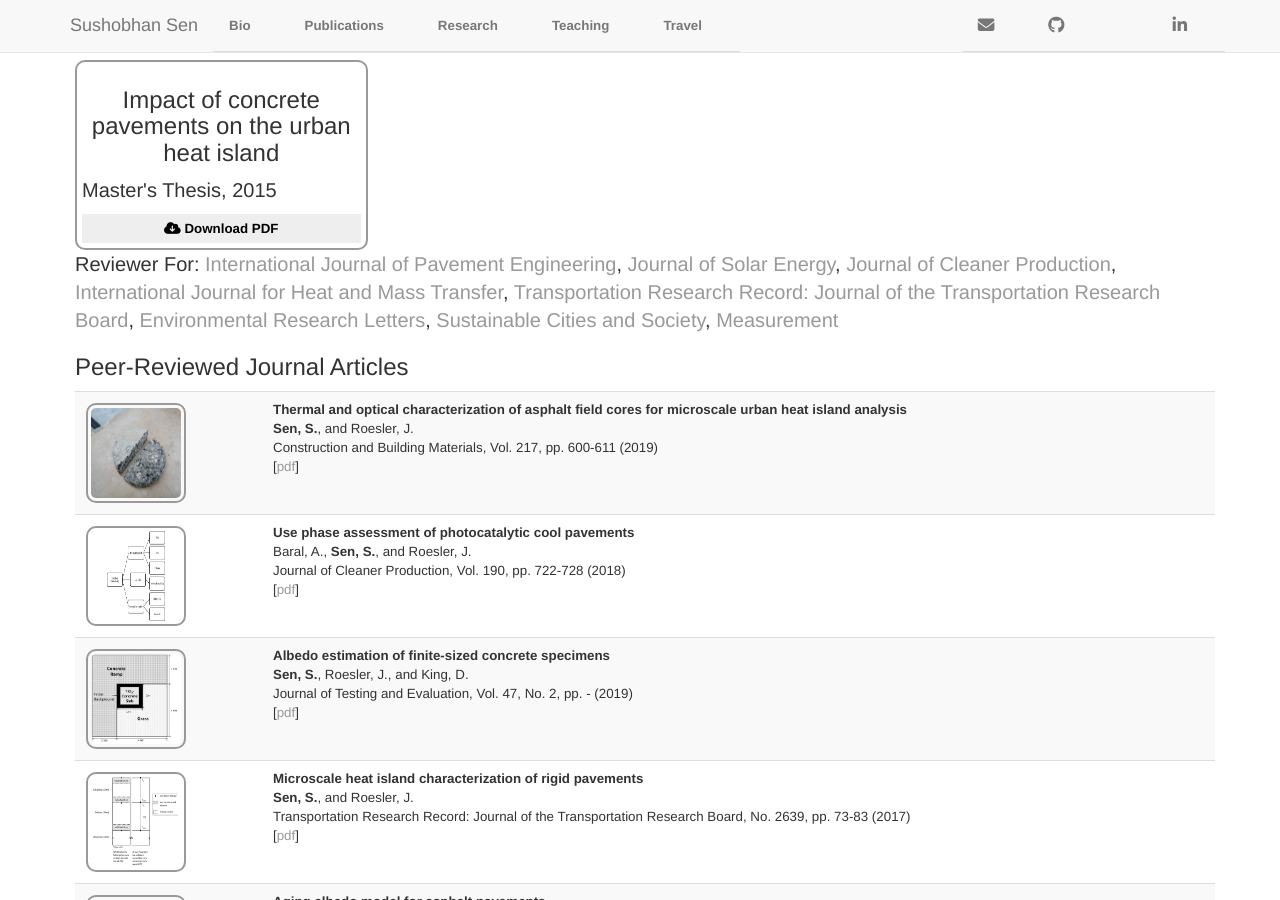
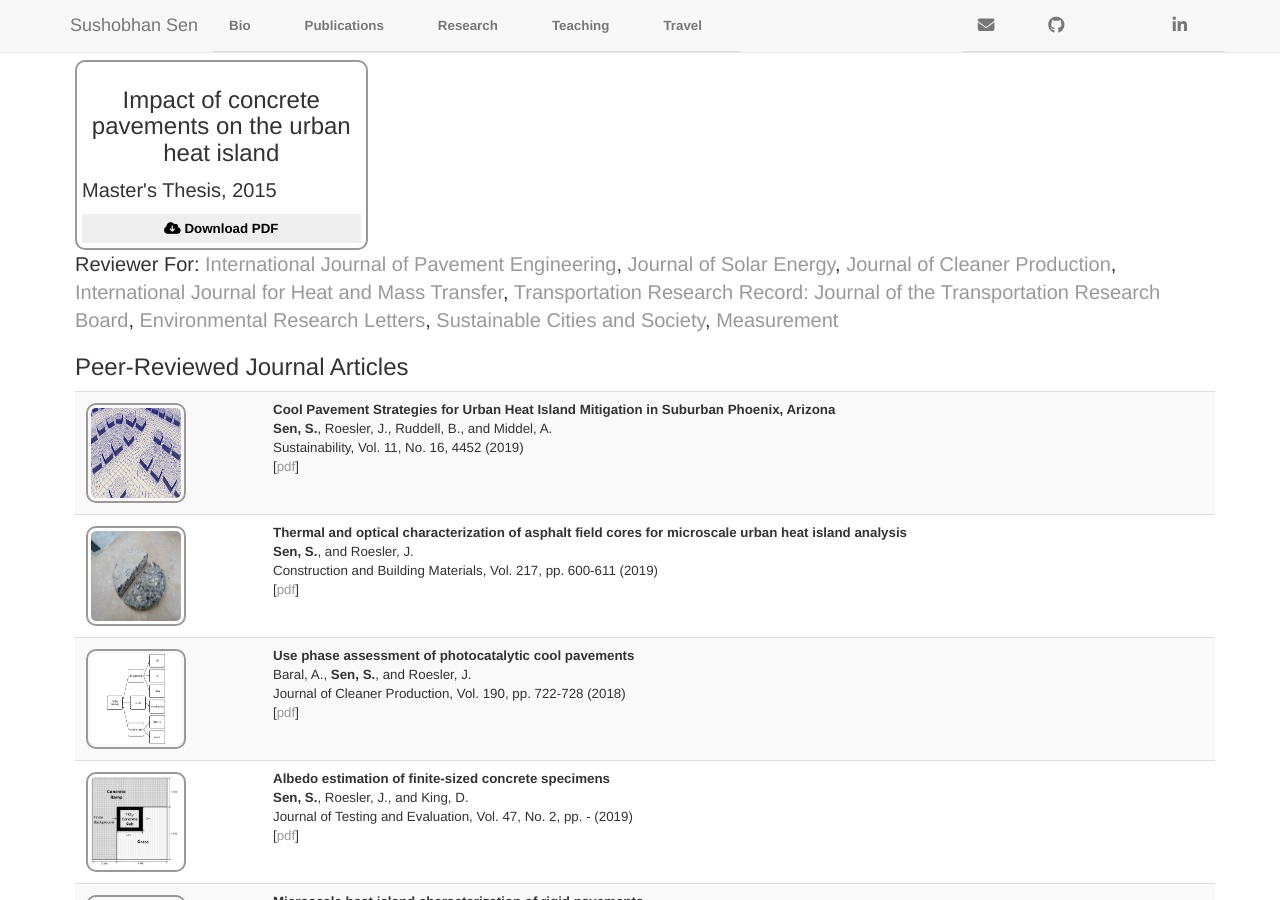
Before and after one commit to sushobhansen/sushobhansen.github.io, a Jekyll site: the page built from publications.md, in a window 1280 px wide and 900 px high. Built offline with Jekyll 4.4.1, drawn with Linux system fonts in a browser that asks for light colours; nearby versions of some CDN libraries; a style sheet for code colours, icons or effects is not loaded.

Commit message:
Added Sustainability paper

```diff
--- a/publications.md
+++ b/publications.md
@@ -18,6 +18,10 @@ Reviewer For: [International Journal of Pavement Engineering](http://www.tandfon
 ### Peer-Reviewed Journal Articles
 
 <table class="table table-striped table-hover">
+	<tr>
+		<td class="col-md-2"><img src="./images/power-ranch.jpg" alt="view-factors" height="100px" width="100px"></td>
+		<td><b>Cool Pavement Strategies for Urban Heat Island Mitigation in Suburban Phoenix, Arizona</b> <br> <b>Sen, S.</b>, Roesler, J., Ruddell, B., and Middel, A. <br> Sustainability, Vol. 11, No. 16, 4452 (2019) <br> [<a href="https://www.mdpi.com/2071-1050/11/16/4452" target="_blank">pdf</a>]</td>
+	</tr>
 	<tr>
 		<td class="col-md-2"><img src="./images/asphalt-cores.jpg" alt="view-factors" height="100px" width="100px"></td>
 		<td><b>Thermal and optical characterization of asphalt field cores for microscale urban heat island analysis</b> <br> <b>Sen, S.</b>, and Roesler, J. <br> Construction and Building Materials, Vol. 217, pp. 600-611 (2019) <br> [<a href="https://www.sciencedirect.com/science/article/pii/S0950061819312619" target="_blank">pdf</a>]</td>
```
Also changed, not shown: images/power-ranch.jpg (added).
